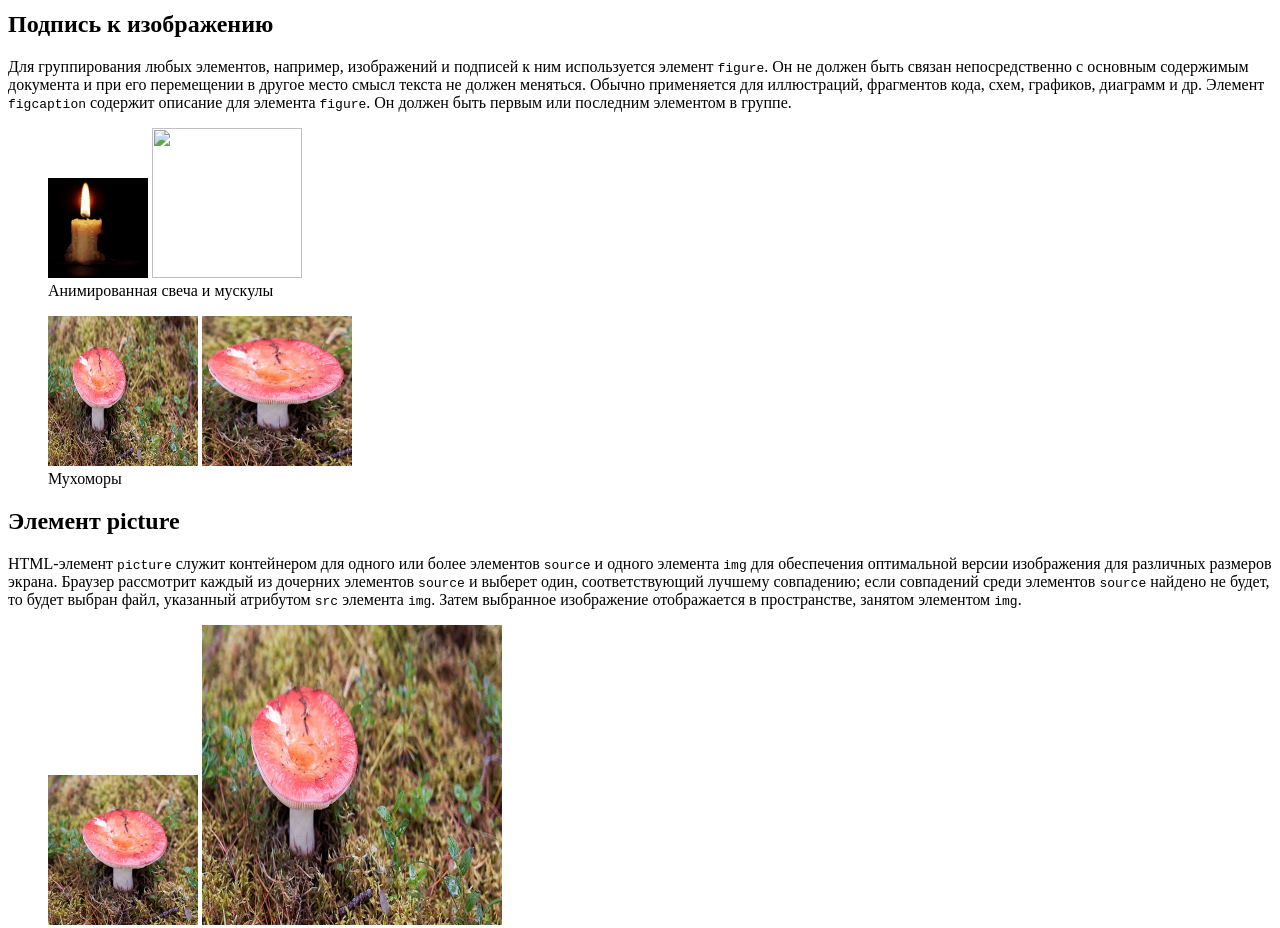
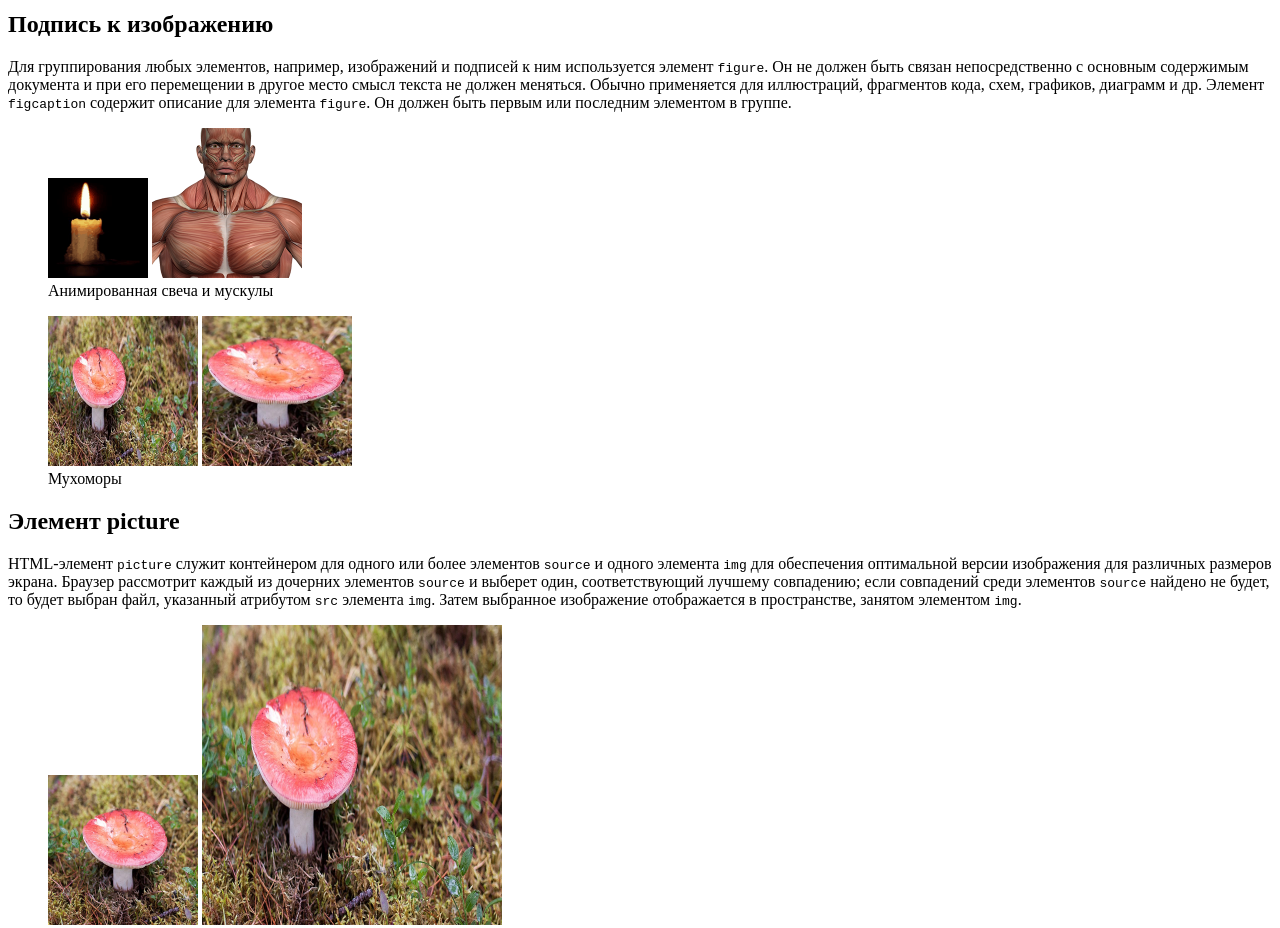
Before and after one commit to AlexandraaMart/AlexandraaMart.github.io, a plain HTML site: page lab1/lab1_4.html in a window 1280 px wide. Shown: the part 1300-2228 px from the top of the page. Drawn offline with Linux system fonts and the light colour scheme.

Commit message:
add lab1_4

```diff
--- a/lab1/lab1_4.html
+++ b/lab1/lab1_4.html
@@ -46,7 +46,7 @@
 		Элемент <code>figcaption</code> содержит описание для элемента <code>figure</code>. Он должен быть первым или последним элементом в группе.</p>
 		<figure>
 			<img src="images/light.gif" width = "100" height="100">
-			<img src="images/muskle.png" width = "150" height="150">
+			<img src="images/muscle.png" width = "150" height="150">
 			<figcaption> Анимированная свеча  и  мускулы
 		</figure>
 		<figure>
```
